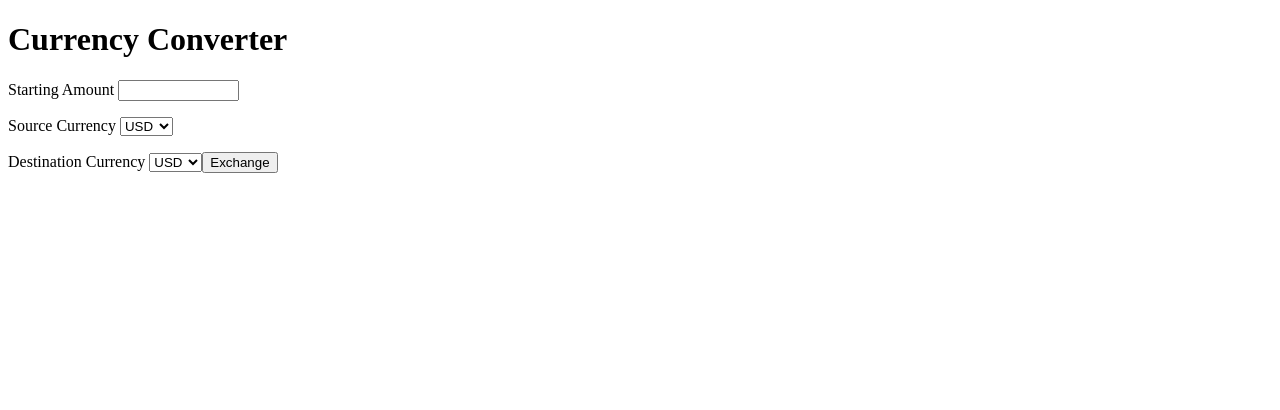
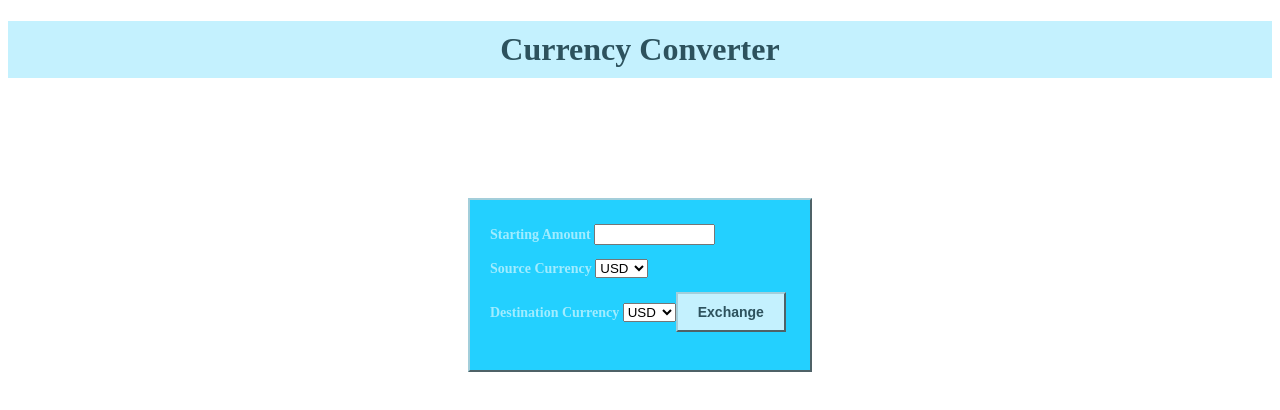
Before and after one commit to williamhuds/heebiejeebies.github.io, a plain HTML site: page conversion.html in a window 1280 px wide. Drawn offline with Linux system fonts and the light colour scheme.

Commit message:
poorly styled the app

```diff
--- a/conversion.html
+++ b/conversion.html
@@ -6,11 +6,13 @@
         <title>Currency Converter</title>
         <script src="jquery-1.11.2.min.js"></script>
         <script src="main.js"></script>
+		<link rel = "stylesheet" type="text/css" href="stylesheets/convstyle.css">
     </head>
 
 
 <body>
     <h1 id="appName">Currency Converter</h1>
+	<div id="app">
 		<p>
 			<label for="amount">Starting Amount</label>
 			<input id="amount" type="text" size=12 />
@@ -66,7 +68,7 @@
 			<input id="btn" type="button" value="Exchange"/>
 
 		</p>
-
+    </div>
 
 
     </body>
--- /dev/null
+++ b/stylesheets/convstyle.css
@@ -0,0 +1,44 @@
+body{
+
+
+
+}
+h1{
+	text-align:center;
+
+	padding:		10px 20px !important;
+	background-color:	#c4f1fe;
+	font-weight:		bold;
+	color:			#2d525d;
+}
+#app{
+	margin:120px auto;
+	height:150px;
+	width:300px;
+	border-top:		2px solid #a3ceda;
+	border-left:		2px solid #a3ceda;
+	border-right:		2px solid #4f6267;
+	border-bottom:		2px solid #4f6267;
+	padding:		10px 20px !important;
+	font-size:		14px !important;
+	background-color:	#23D0FF;
+	font-weight:		bold;
+	color:			#A1ECFF;
+
+}
+#btn{
+	border-top:		2px solid #a3ceda;
+	border-left:		2px solid #a3ceda;
+	border-right:		2px solid #4f6267;
+	border-bottom:		2px solid #4f6267;
+	padding:		10px 20px !important;
+	font-size:		14px !important;
+	background-color:	#c4f1fe;
+	font-weight:		bold;
+	color:			#2d525d;
+
+}
+#sourceCurr{
+
+
+}
```
Lines whose indentation alone changed are shown as unchanged.
